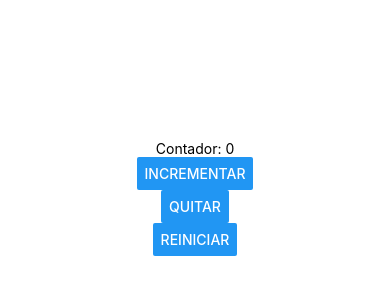
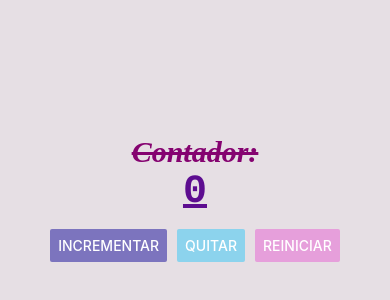
Before and after one commit to Monse-Alarcon/PAM215, a React Native app in the folder intro/: screen / in a window 390 px wide. Shown: the part 224-524 px from the top of the page. Built offline with nearby package versions, Linux system fonts and the light colour scheme.

Commit message:
Cambios con estilos

```diff
--- a/intro/App.js
+++ b/intro/App.js
@@ -9,11 +9,17 @@ export default function App() {
   const[contador,setContador]=useState(0);
 
   return (
+    //objeto style con la clase container
     <View style={styles.container}>
-      <Text>Contador: {contador}</Text>
-      <Button title='Incrementar' onPress={()=>setContador(contador+1)}></Button>
-      <Button title='Quitar' onPress={()=>setContador(contador-1)}></Button>
-      <Button title='Reiniciar' onPress={()=>setContador(contador*0)}></Button>
+
+      <Text style={styles.texto}>Contador:</Text>
+      <Text style={styles.texto2}>{contador}</Text>
+
+      <View style={styles.contenerdorBotones}>
+      <Button color="#7c74beff" title='Incrementar' onPress={()=>setContador(contador+1)}></Button>
+      <Button color="#8cd3edff" title='Quitar' onPress={()=>setContador(contador-1)}></Button>
+      <Button color="#e69fdbff" title='Reiniciar' onPress={()=>setContador(contador*0)}></Button>
+      </View>
 
       <StatusBar style="auto" />
     </View>
@@ -23,9 +29,32 @@ export default function App() {
 // 3. Estilos: Zona de estilos y posicionamiento
 const styles = StyleSheet.create({
   container: {
-    flex: 1,
-    backgroundColor: '#fff',
-    alignItems: 'center',
-    justifyContent: 'center',
+    flex: 1,  //flexbox
+    backgroundColor: '#e6dfe4ff', //color de fondo
+    alignItems: 'center',  //alineacion de intems start(izquierda), center, end(derecha) Eje x
+    justifyContent: 'center', //Eje y
   },
+  texto:{
+    fontFamily:"Times New Roman", //podemos guardadr más funtes en assets
+    fontSize:30,
+    color:"#850370ff",
+    fontWeight:"bold",
+    fontStyle:"italic",
+    textDecorationLine:"line-through" //underline, line-through
+  },
+
+  texto2:{
+    fontFamily:"Courier", //podemos guardadr más funtes en assets
+    fontSize:40,
+    color:"#5d0d90ff",
+    fontWeight:"900",
+    textDecorationLine:"underline" //underline, line-through
+  },
+
+  contenerdorBotones:{
+    marginTop:15,
+    flexDirection:"row", //column, row, row-reverse, column-reverse
+    gap:10, //espacio entre botones
+  },
+
 });
```
